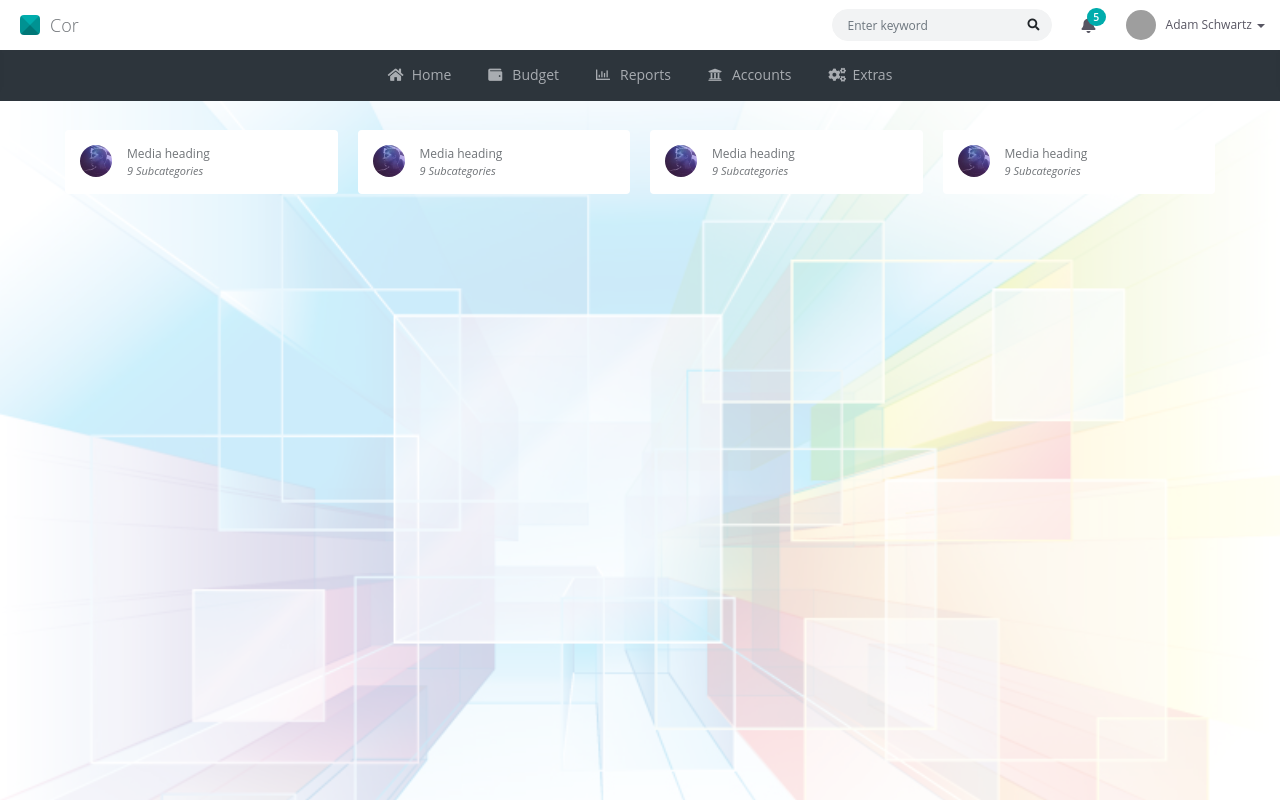
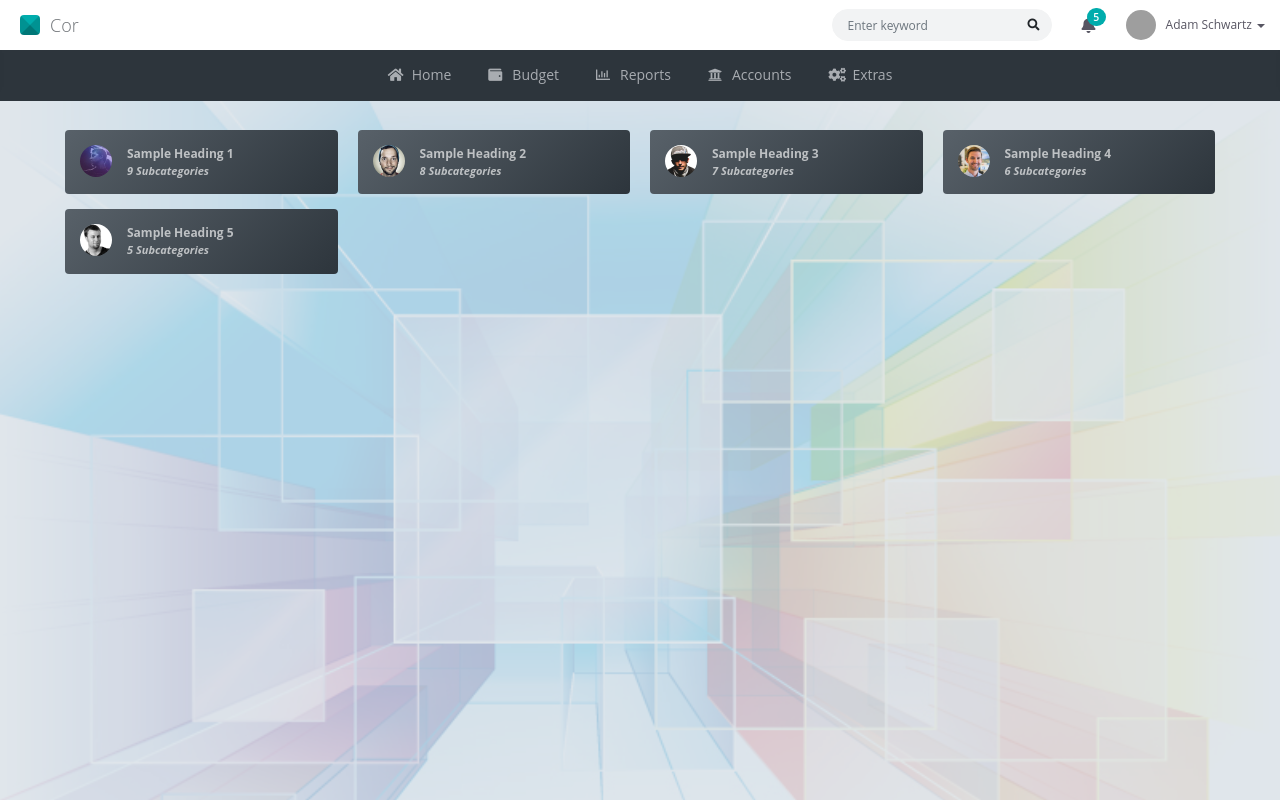
Before and after one commit to TheAnimeSenpai/wcor, a React (Create React App) app: page /extras/categories in a window 1280 px wide. Built offline with nearby package versions, Linux system fonts and the light colour scheme; sample sign-in values are in the browser's storage; grey boxes are pictures that could not be loaded.

Commit message:
code update

```diff
--- a/src/assets/css/custom.css
+++ b/src/assets/css/custom.css
@@ -44,3 +44,11 @@
     font-size: 11px;
     font-style: italic;
 }
+
+.category {
+    font-weight: bold;
+}
+
+.subcat {
+    font-weight: bold;
+}
--- /dev/null
+++ b/src/components/extras/category.js
@@ -0,0 +1,29 @@
+import React, { Component } from 'react';
+
+class Category extends Component {
+
+    constructor(props) {
+        super(props);
+    }
+
+    render() {
+        return (
+            <div className="col-md-3">
+                <div className="card card-inverse bg-gradient-black">
+                    <div className="card-block">
+                        <div className="media media-xs">
+                            <a className="media-left" href="javascript:;">
+                                <img src={this.props.imageUrl} alt="" className="media-object rounded-corner" />
+                            </a>
+                            <div className="media-body">
+                                <p className="card-text category">{this.props.name} <br /><span className="subcat">{this.props.subCatCount} Subcategories</span></p>
+                            </div>
+                        </div>
+                    </div>
+                </div>
+            </div>
+        )
+    }
+}
+
+export default Category;
--- a/src/pages/dashboard.js
+++ b/src/pages/dashboard.js
@@ -6,7 +6,7 @@ import Home from './home';
 import Header from './shared/header';
 import Topmenu from './shared/topmenu';
 import Port from './extras/port';
-import Category from './extras/category';
+import Categories from './extras/categories';
 
 import AuthService from '../codebase/util/AuthService';
 
@@ -38,7 +38,7 @@ class Dashboard extends Component {
                         <Route exact path="/" component={Home} />
                         <Route path="/home" component={Home} />
                         <Route path="/extras/import-export" component={Port} />
-                        <Route path="/extras/categories" component={Category} />
+                        <Route path="/extras/categories" component={Categories} />
                     </Switch>
                 </div>
             </div>
--- /dev/null
+++ b/src/pages/extras/categories.js
@@ -0,0 +1,24 @@
+import React, { Component } from 'react';
+
+import Category from '../../components/extras/category';
+
+class Categories extends Component {
+
+    constructor(props) {
+        super(props);
+    }
+
+    render() {
+        return (
+            <div className="row">
+                <Category name="Sample Heading 1" imageUrl={require('../../assets/img/user/user-1.jpg')} subCatCount="9" />
+                <Category name="Sample Heading 2" imageUrl={require('../../assets/img/user/user-2.jpg')} subCatCount="8" />
+                <Category name="Sample Heading 3" imageUrl={require('../../assets/img/user/user-3.jpg')} subCatCount="7" />
+                <Category name="Sample Heading 4" imageUrl={require('../../assets/img/user/user-4.jpg')} subCatCount="6" />
+                <Category name="Sample Heading 5" imageUrl={require('../../assets/img/user/user-5.jpg')} subCatCount="5" />
+            </div>
+        );
+    }
+}
+
+export default Categories;
--- a/src/pages/extras/category.js
+++ /dev/null
@@ -1,68 +0,0 @@
-import React, { Component } from 'react';
-
-class Category extends Component {
-    render() {
-        return (
-            <div className="row">
-                <div className="col-md-3">
-                    <div className="card">
-                        <div className="card-block">
-                            <div className="media media-xs">
-                                <a className="media-left" href="javascript:;">
-                                    <img src={require('../../assets/img/user/user-1.jpg')} alt="" className="media-object rounded-corner" />
-                                </a>
-                                <div className="media-body">
-                                    <p className="card-text">Media heading <br /><span className="subcat">9 Subcategories</span></p>
-                                </div>
-                            </div>
-                        </div>
-                    </div>
-                </div>
-                <div className="col-md-3">
-                    <div className="card">
-                        <div className="card-block">
-                            <div className="media media-xs">
-                                <a className="media-left" href="javascript:;">
-                                    <img src={require('../../assets/img/user/user-1.jpg')} alt="" className="media-object rounded-corner" />
-                                </a>
-                                <div className="media-body">
-                                    <p className="card-text">Media heading <br /><span className="subcat">9 Subcategories</span></p>
-                                </div>
-                            </div>
-                        </div>
-                    </div>
-                </div>
-                <div className="col-md-3">
-                    <div className="card">
-                        <div className="card-block">
-                            <div className="media media-xs">
-                                <a className="media-left" href="javascript:;">
-                                    <img src={require('../../assets/img/user/user-1.jpg')} alt="" className="media-object rounded-corner" />
-                                </a>
-                                <div className="media-body">
-                                    <p className="card-text">Media heading <br /><span className="subcat">9 Subcategories</span></p>
-                                </div>
-                            </div>
-                        </div>
-                    </div>
-                </div>
-                <div className="col-md-3">
-                    <div className="card">
-                        <div className="card-block">
-                            <div className="media media-xs">
-                                <a className="media-left" href="javascript:;">
-                                    <img src={require('../../assets/img/user/user-1.jpg')} alt="" className="media-object rounded-corner" />
-                                </a>
-                                <div className="media-body">
-                                    <p className="card-text">Media heading <br /><span className="subcat">9 Subcategories</span></p>
-                                </div>
-                            </div>
-                        </div>
-                    </div>
-                </div>
-            </div>
-        );
-    }
-}
-
-export default Category;
```
Also changed, not shown: src/assets/css/default/style.css.
